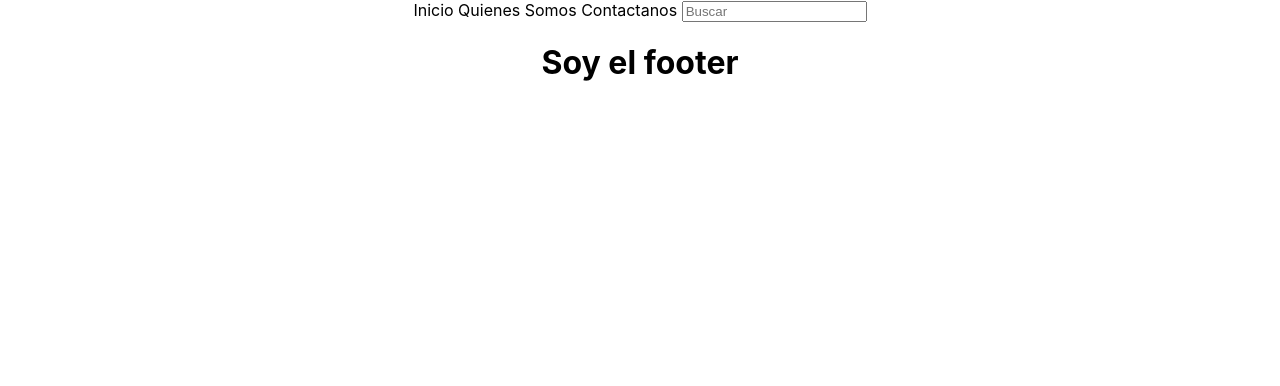
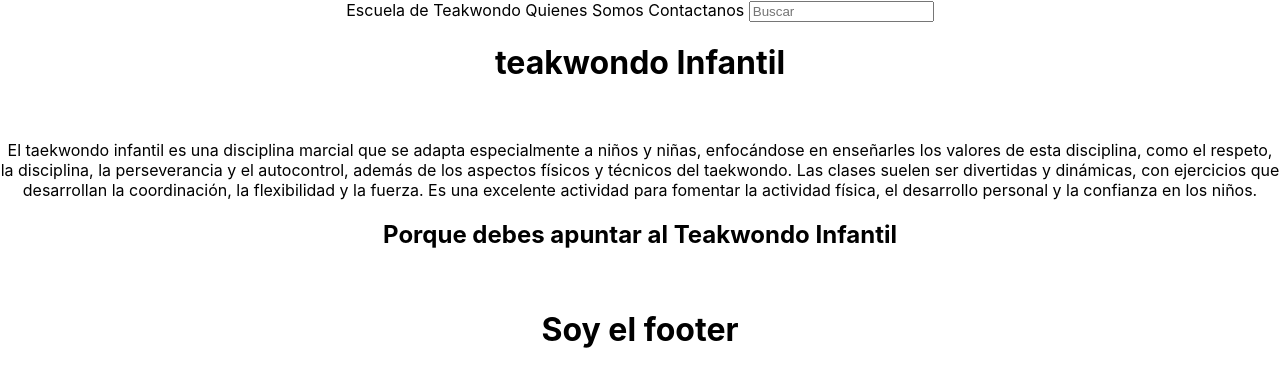
Before and after one commit to Luis901810/taekwondo-florencia, a React (Create React App) app: page /teakwondo-infantil in a window 1280 px wide. Shown: the top 386 px of the page. Built offline with nearby package versions, Linux system fonts and the light colour scheme.

Commit message:
subo midificaciones de desplegue de nav

```diff
--- a/src/App.js
+++ b/src/App.js
@@ -4,6 +4,7 @@ import Contactos from './views/contactos/Contactos';
 
 import Footer from './views/footer/Footer';
 import Landing from './views/landing/Landing';
+import Infantil from './views/modalities/Infantil';
 import Nav from './views/nav/Nav';
 import { Route, Routes } from 'react-router-dom';
 
@@ -17,6 +18,7 @@ function App() {
         <Route path='/' element={ <Landing />} />
         <Route path='/contactos' element={ <Contactos /> } />
         <Route path='/About' element={ < About /> } />
+        <Route path='/teakwondo-infantil' element={ <Infantil /> } />
 
       </Routes>
 
--- a/src/components/search/Search.jsx
+++ b/src/components/search/Search.jsx
@@ -1,19 +1,29 @@
+import { useState } from "react";
 import { useNavigate } from "react-router-dom";
+
 
 const Search = () =>{
 
     const navigate = useNavigate();
+    const [ showOptions, setShowOptions ] = useState(false)
     return(
         <div>
+            <span
+            onMouseEnter={() => setShowOptions(true)}
+            onMouseLeave={() => setShowOptions(false)}>
+            Escuela de Teakwondo {showOptions && (
+                <div>
+                    <span onClick={() => navigate("/teakwondo-infantil")}>Infantil</span>
+                    <span onClick={() => navigate("/horarios")}>Horarios</span>
+                </div>
 
-            <span onClick={() => navigate("/")}> Inicio </span>
+            )}
+            </span>
+
             <span onClick={() => navigate("/About")}> Quienes Somos </span>
             <span onClick={() => navigate("/contactos")}> Contactanos </span>
-
         <input type="search"id="searchInput" placeholder="Buscar" />
         </div>
-
-
     )
 }
 
--- a/src/views/landing/Landing.jsx
+++ b/src/views/landing/Landing.jsx
@@ -1,6 +1,4 @@
 
-import Login from "../../components/login/Login";
-import Registro from "../../components/registro/Registro";
 
 
 const Landing = () =>{
@@ -8,8 +6,7 @@ const Landing = () =>{
     return(
         <div>
 
-            <Registro />
-            <Login />
+
         </div>
 
     )
--- /dev/null
+++ b/src/views/modalities/Infantil.jsx
@@ -0,0 +1,34 @@
+
+
+const Infantil = () => {
+
+    return(
+        <div>
+            <h1>teakwondo Infantil</h1>
+            <br />
+
+        <div>
+        <p>
+            El taekwondo infantil es una disciplina marcial que se adapta especialmente a niños y niñas,
+            enfocándose en enseñarles los valores de esta disciplina, como el respeto, la disciplina,
+            la perseverancia y el autocontrol, además de los aspectos físicos y técnicos del taekwondo.
+            Las clases suelen ser divertidas y dinámicas, con ejercicios que desarrollan la coordinación,
+            la flexibilidad y la fuerza.
+            Es una excelente actividad para fomentar la actividad física, el desarrollo personal y la confianza en los niños.
+
+        </p>
+        </div>
+        <div>
+            <h2> Porque debes apuntar al Teakwondo Infantil</h2>
+            <br />
+
+            <ul>
+                <ol></ol>
+            </ul>
+        </div>
+
+        </div>
+    )
+}
+
+export default Infantil
```
Also changed, not shown: src/components/card/Card.jsx (deleted), src/components/cards/Cards.jsx (deleted).
